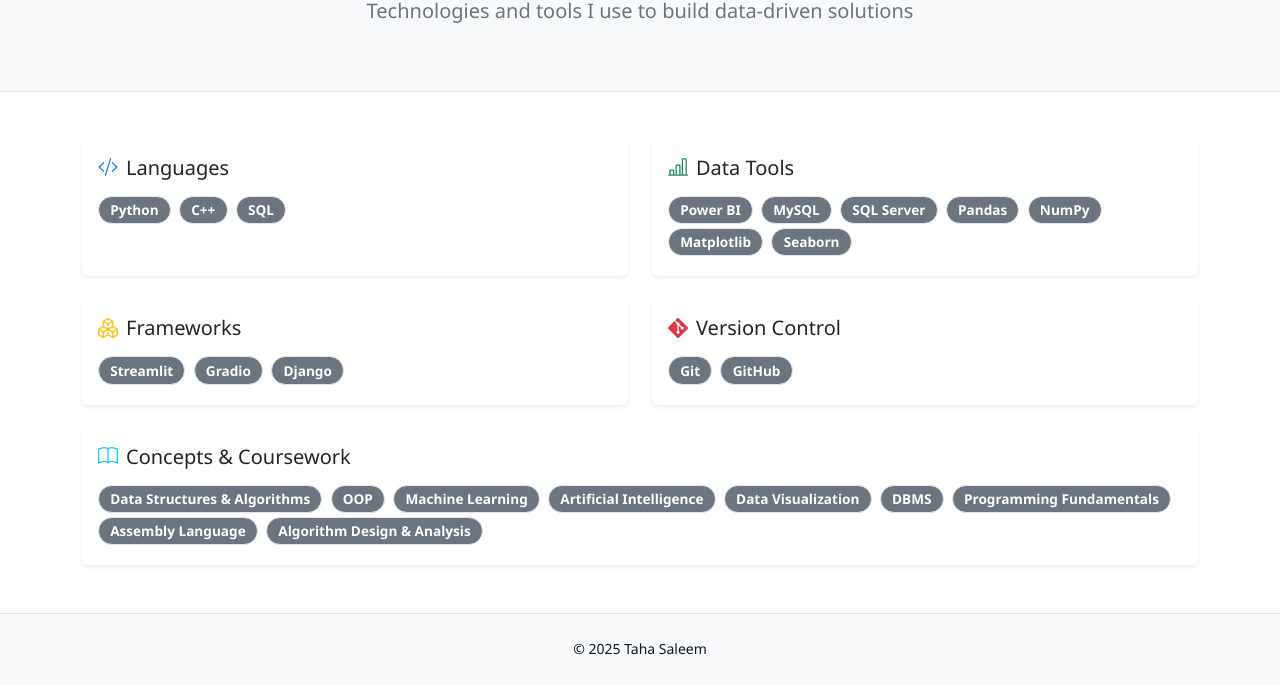
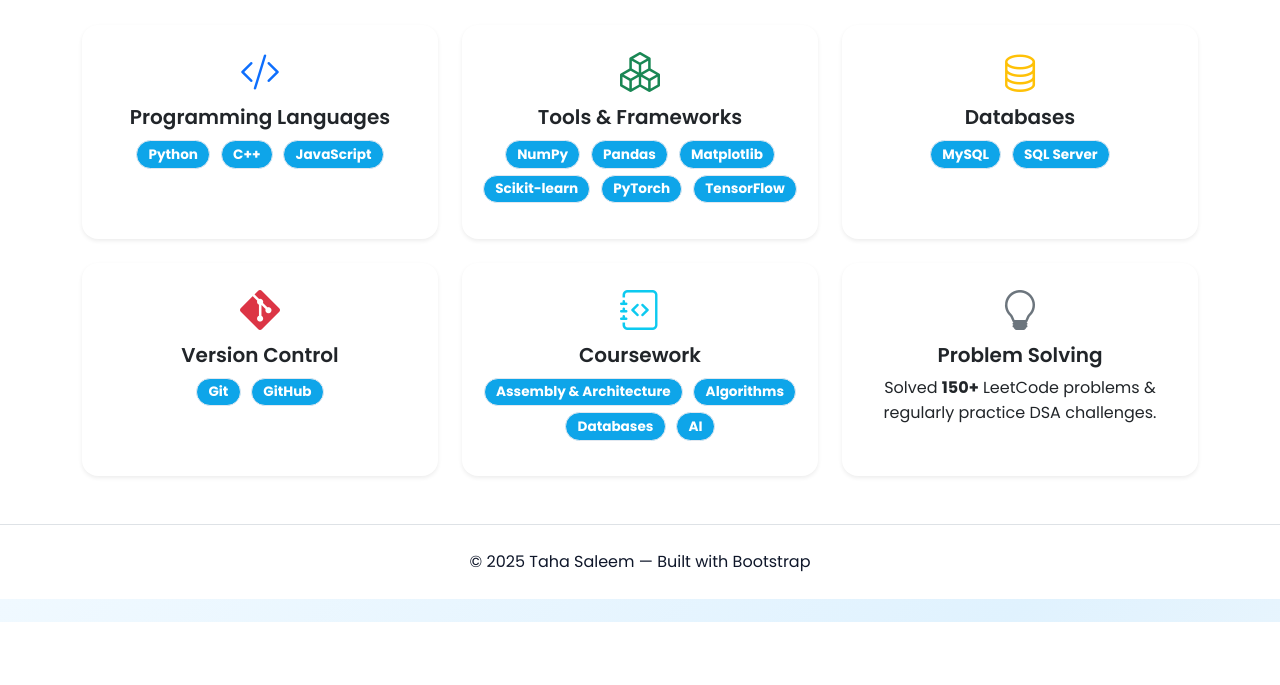
Before and after one commit to Taha-Saleem-43/Personal_Portfolio, a plain HTML site: page skills.html in a window 1280 px wide. Shown: the part 178-863 px from the top of the page. After the commit the page ends 800 px from the top, so only its background shows below. Drawn offline with nearby package versions, Linux system fonts and the light colour scheme.

Commit message:
Update skills.html

```diff
--- a/skills.html
+++ b/skills.html
@@ -4,17 +4,52 @@
   <meta charset="utf-8">
   <meta name="viewport" content="width=device-width, initial-scale=1">
   <title>Skills — Taha Saleem</title>
-  <meta name="description" content="Technical skills of Taha Saleem — Python, SQL, ML, Data Tools, Frameworks, and more." />
+  <meta name="description" content="Technical skills of Taha Saleem — Data Science undergraduate, AI & ML enthusiast.">
+
+  <!-- Google Fonts -->
+  <link href="https://fonts.googleapis.com/css2?family=Poppins:wght@400;600;700&display=swap" rel="stylesheet">
+
+  <!-- Bootstrap -->
   <link href="https://cdn.jsdelivr.net/npm/bootstrap@5.3.3/dist/css/bootstrap.min.css" rel="stylesheet">
   <link href="https://cdn.jsdelivr.net/npm/bootstrap-icons@1.11.3/font/bootstrap-icons.css" rel="stylesheet">
-  <link rel="stylesheet" href="assets/css/style.css" />
+
+  <!-- AOS (Animate on Scroll) -->
+  <link href="https://unpkg.com/aos@2.3.1/dist/aos.css" rel="stylesheet">
+
+  <!-- Custom CSS -->
+  <link rel="stylesheet" href="assets/css/style.css">
+
+  <style>
+    body {
+      font-family: 'Poppins', sans-serif;
+      background: linear-gradient(135deg, #f0f9ff, #e0f2fe, #f9fafb);
+    }
+    .skill-card {
+      transition: transform 0.3s, box-shadow 0.3s;
+      border: none;
+      border-radius: 1rem;
+    }
+    .skill-card:hover {
+      transform: translateY(-8px);
+      box-shadow: 0 12px 24px rgba(0,0,0,0.1);
+    }
+    .section-light { background: #ffffff; }
+    .section-alt { background: #f8fafc; }
+    .badge-skill {
+      background-color: #0ea5e9;
+      color: #fff;
+      margin: 0.2rem;
+    }
+  </style>
 </head>
 <body>
   <!-- NAVBAR -->
   <nav class="navbar navbar-expand-lg bg-white border-bottom sticky-top">
     <div class="container">
-      <a class="navbar-brand" href="index.html"><i class="bi bi-braces-asterisk text-primary"></i> <strong>Taha&nbsp;Saleem</strong></a>
-      <button class="navbar-toggler" type="button" data-bs-toggle="collapse" data-bs-target="#mainNav"><span class="navbar-toggler-icon"></span></button>
+      <a class="navbar-brand fw-bold" href="index.html"><i class="bi bi-braces-asterisk text-primary"></i> Taha Saleem</a>
+      <button class="navbar-toggler" type="button" data-bs-toggle="collapse" data-bs-target="#mainNav">
+        <span class="navbar-toggler-icon"></span>
+      </button>
       <div class="collapse navbar-collapse" id="mainNav">
         <ul class="navbar-nav ms-auto">
           <li class="nav-item"><a class="nav-link" href="about.html">About</a></li>
@@ -27,93 +62,117 @@
     </div>
   </nav>
 
-  <!-- HERO -->
-  <header class="py-5 bg-light border-bottom">
-    <div class="container text-center">
-      <h1 class="display-5 fw-bold">Skills</h1>
-      <p class="lead text-secondary">Technologies and tools I use to build data-driven solutions</p>
-    </div>
-  </header>
+  <!-- SKILLS SECTION -->
+  <section class="py-5 section-light">
+    <div class="container">
+      <h1 class="fw-bold text-center mb-5" data-aos="fade-up">Technical Skills</h1>
+      <div class="row g-4">
 
-  <!-- SKILLS -->
-  <section class="py-5">
-    <div class="container">
-      <div class="row g-4">
-        <div class="col-12 col-md-6">
-          <div class="card border-0 shadow-sm h-100">
-            <div class="card-body">
-              <h3 class="h5 mb-3"><i class="bi bi-code-slash text-primary me-2"></i>Languages</h3>
-              <span class="badge bg-secondary me-1 mb-1">Python</span>
-              <span class="badge bg-secondary me-1 mb-1">C++</span>
-              <span class="badge bg-secondary me-1 mb-1">SQL</span>
+        <!-- Programming Languages -->
+        <div class="col-md-6 col-lg-4" data-aos="fade-up" data-aos-delay="100">
+          <div class="card skill-card shadow-sm h-100">
+            <div class="card-body text-center">
+              <i class="bi bi-code-slash fs-1 text-primary mb-3"></i>
+              <h5 class="card-title">Programming Languages</h5>
+              <p>
+                <span class="badge badge-skill">Python</span>
+                <span class="badge badge-skill">C++</span>
+                <span class="badge badge-skill">JavaScript</span>
+              </p>
             </div>
           </div>
         </div>
 
-        <div class="col-12 col-md-6">
-          <div class="card border-0 shadow-sm h-100">
-            <div class="card-body">
-              <h3 class="h5 mb-3"><i class="bi bi-bar-chart-line text-success me-2"></i>Data Tools</h3>
-              <span class="badge bg-secondary me-1 mb-1">Power BI</span>
-              <span class="badge bg-secondary me-1 mb-1">MySQL</span>
-              <span class="badge bg-secondary me-1 mb-1">SQL Server</span>
-              <span class="badge bg-secondary me-1 mb-1">Pandas</span>
-              <span class="badge bg-secondary me-1 mb-1">NumPy</span>
-              <span class="badge bg-secondary me-1 mb-1">Matplotlib</span>
-              <span class="badge bg-secondary me-1 mb-1">Seaborn</span>
+        <!-- Tools & Frameworks -->
+        <div class="col-md-6 col-lg-4" data-aos="fade-up" data-aos-delay="200">
+          <div class="card skill-card shadow-sm h-100">
+            <div class="card-body text-center">
+              <i class="bi bi-boxes fs-1 text-success mb-3"></i>
+              <h5 class="card-title">Tools & Frameworks</h5>
+              <p>
+                <span class="badge badge-skill">NumPy</span>
+                <span class="badge badge-skill">Pandas</span>
+                <span class="badge badge-skill">Matplotlib</span>
+                <span class="badge badge-skill">Scikit-learn</span>
+                <span class="badge badge-skill">PyTorch</span>
+                <span class="badge badge-skill">TensorFlow</span>
+              </p>
             </div>
           </div>
         </div>
 
-        <div class="col-12 col-md-6">
-          <div class="card border-0 shadow-sm h-100">
-            <div class="card-body">
-              <h3 class="h5 mb-3"><i class="bi bi-boxes text-warning me-2"></i>Frameworks</h3>
-              <span class="badge bg-secondary me-1 mb-1">Streamlit</span>
-              <span class="badge bg-secondary me-1 mb-1">Gradio</span>
-              <span class="badge bg-secondary me-1 mb-1">Django</span>
+        <!-- Databases -->
+        <div class="col-md-6 col-lg-4" data-aos="fade-up" data-aos-delay="300">
+          <div class="card skill-card shadow-sm h-100">
+            <div class="card-body text-center">
+              <i class="bi bi-database fs-1 text-warning mb-3"></i>
+              <h5 class="card-title">Databases</h5>
+              <p>
+                <span class="badge badge-skill">MySQL</span>
+                <span class="badge badge-skill">SQL Server</span>
+              </p>
             </div>
           </div>
         </div>
 
-        <div class="col-12 col-md-6">
-          <div class="card border-0 shadow-sm h-100">
-            <div class="card-body">
-              <h3 class="h5 mb-3"><i class="bi bi-git text-danger me-2"></i>Version Control</h3>
-              <span class="badge bg-secondary me-1 mb-1">Git</span>
-              <span class="badge bg-secondary me-1 mb-1">GitHub</span>
+        <!-- Version Control -->
+        <div class="col-md-6 col-lg-4" data-aos="fade-up" data-aos-delay="400">
+          <div class="card skill-card shadow-sm h-100">
+            <div class="card-body text-center">
+              <i class="bi bi-git fs-1 text-danger mb-3"></i>
+              <h5 class="card-title">Version Control</h5>
+              <p>
+                <span class="badge badge-skill">Git</span>
+                <span class="badge badge-skill">GitHub</span>
+              </p>
             </div>
           </div>
         </div>
 
-        <div class="col-12">
-          <div class="card border-0 shadow-sm h-100">
-            <div class="card-body">
-              <h3 class="h5 mb-3"><i class="bi bi-book text-info me-2"></i>Concepts & Coursework</h3>
-              <span class="badge bg-secondary me-1 mb-1">Data Structures & Algorithms</span>
-              <span class="badge bg-secondary me-1 mb-1">OOP</span>
-              <span class="badge bg-secondary me-1 mb-1">Machine Learning</span>
-              <span class="badge bg-secondary me-1 mb-1">Artificial Intelligence</span>
-              <span class="badge bg-secondary me-1 mb-1">Data Visualization</span>
-              <span class="badge bg-secondary me-1 mb-1">DBMS</span>
-              <span class="badge bg-secondary me-1 mb-1">Programming Fundamentals</span>
-              <span class="badge bg-secondary me-1 mb-1">Assembly Language</span>
-              <span class="badge bg-secondary me-1 mb-1">Algorithm Design & Analysis</span>
+        <!-- Coursework -->
+        <div class="col-md-6 col-lg-4" data-aos="fade-up" data-aos-delay="500">
+          <div class="card skill-card shadow-sm h-100">
+            <div class="card-body text-center">
+              <i class="bi bi-journal-code fs-1 text-info mb-3"></i>
+              <h5 class="card-title">Coursework</h5>
+              <p>
+                <span class="badge badge-skill">Assembly & Architecture</span>
+                <span class="badge badge-skill">Algorithms</span>
+                <span class="badge badge-skill">Databases</span>
+                <span class="badge badge-skill">AI</span>
+              </p>
             </div>
           </div>
         </div>
+
+        <!-- Problem Solving -->
+        <div class="col-md-6 col-lg-4" data-aos="fade-up" data-aos-delay="600">
+          <div class="card skill-card shadow-sm h-100">
+            <div class="card-body text-center">
+              <i class="bi bi-lightbulb fs-1 text-secondary mb-3"></i>
+              <h5 class="card-title">Problem Solving</h5>
+              <p>Solved <strong>150+</strong> LeetCode problems & regularly practice DSA challenges.</p>
+            </div>
+          </div>
+        </div>
+
       </div>
     </div>
   </section>
 
   <!-- FOOTER -->
-  <footer class="py-4 border-top">
-    <div class="container text-center">
-      <small class="d-block">© <span id="year"></span> Taha Saleem</small>
+  <footer class="py-4 border-top text-center bg-white">
+    <div class="container">
+      <p class="mb-0">© <span id="year"></span> Taha Saleem — Built with Bootstrap</p>
     </div>
   </footer>
 
+  <!-- Scripts -->
   <script src="https://cdn.jsdelivr.net/npm/bootstrap@5.3.3/dist/js/bootstrap.bundle.min.js"></script>
-  <script>document.getElementById('year').textContent = new Date().getFullYear();</script>
+  <script src="https://unpkg.com/aos@2.3.1/dist/aos.js"></script>
+  <script>
+    AOS.init();
+    document.getElementById('year').textContent = new Date().getFullYear();
+  </script>
 </body>
 </html>
```
